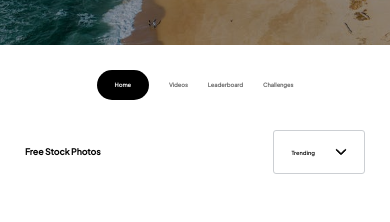
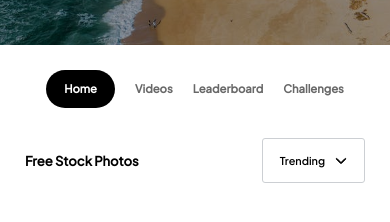
Before and after one commit to abdvllJSX/pexes, a React (Vite) app: page / in a window 390 px wide. Shown: the part 461-683 px from the top of the page. Built offline with nearby package versions, Linux system fonts and the light colour scheme.

Commit message:
integrated more media queries

```diff
--- a/src/components/styles/grid.scss
+++ b/src/components/styles/grid.scss
@@ -20,6 +20,9 @@
             font-weight: 600;
             cursor: pointer;
             color: $primary;
+            @include mobile {
+                font-size: 2.6rem;
+            }
         }
         .active{
             background-color: black;
@@ -40,6 +43,9 @@
         .grid-header-header {
             font-size: 2rem;
             text-transform: capitalize;
+            @include mobile {
+                font-size: 3rem;
+            }
         }
 
         .grid-header-btn {
@@ -54,6 +60,10 @@
             font-size: 1.3rem;
             border-radius: 3px;
             column-gap: 20px;
+            @include mobile {
+                font-size: 2.5rem;
+                column-gap: 10px;
+            }
         }
     }
 
--- a/src/components/styles/nav.scss
+++ b/src/components/styles/nav.scss
@@ -61,6 +61,7 @@ nav {
             margin-left: 0;
             margin-right: 0;
             height: 70%;
+            width: 70%;
         }
 
         .input-left {
```
